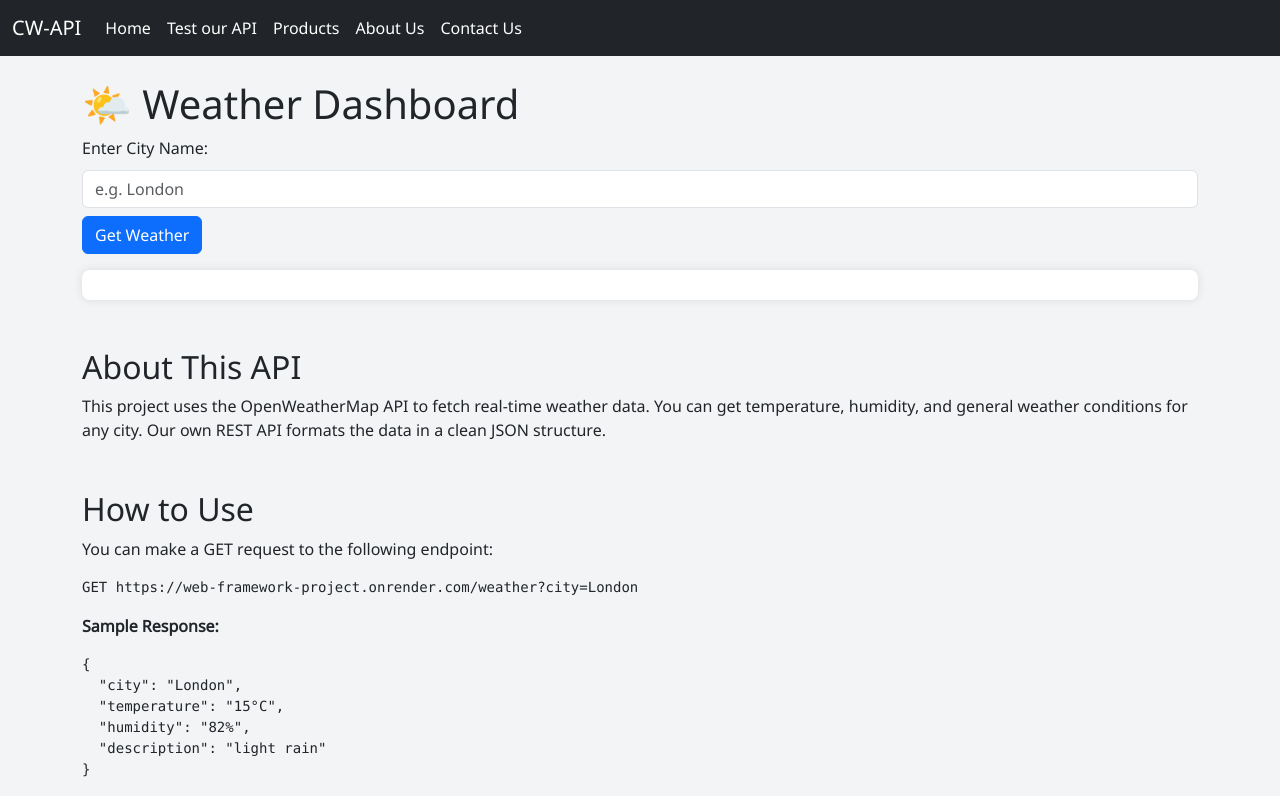
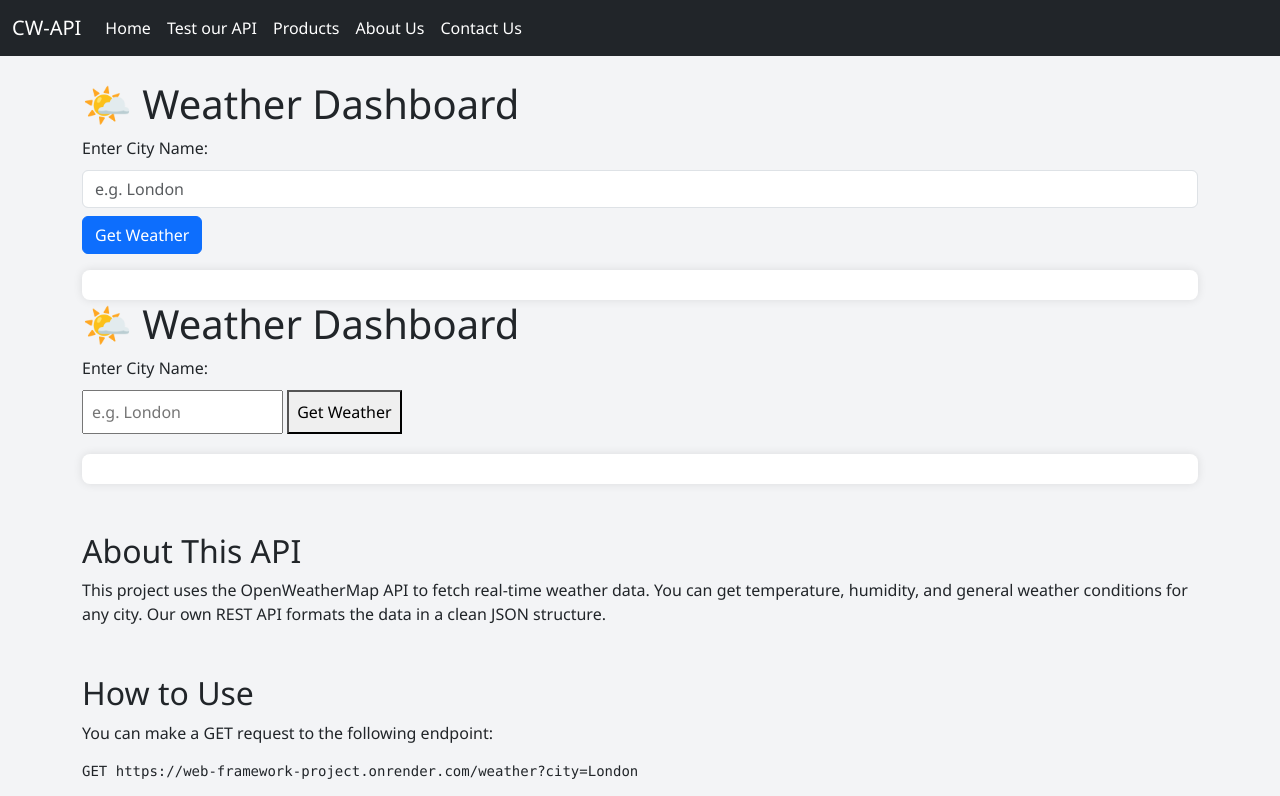
Before and after one commit to Julian23000/Web-Framework-Project, a website: page weather-dashboard-api/public/index.html in a window 1280 px wide. Shown: the top 796 px of the page. Drawn offline with nearby package versions, Linux system fonts and the light colour scheme.

Commit message:
debugging

```diff
--- a/weather-dashboard-api/public/index.html
+++ b/weather-dashboard-api/public/index.html
@@ -80,6 +80,17 @@
       <div id="output" class="result mt-3" aria-live="polite" aria-atomic="true"></div>
     </section>
 
+
+<!--  -->
+    <h1 id="test-api">🌤️ Weather Dashboard</h1>
+    <label for="city">Enter City Name:</label><br />
+    <input type="text" id="city" placeholder="e.g. London" />
+    <button onclick="getWeather()">Get Weather</button>
+
+    <div id="output" class="result"></div>
+<!--  -->
+
+
     <section class="my-5" aria-labelledby="about-api">
       <h2 id="about-api" tabindex="0">About This API</h2>
       <p tabindex="0">This project uses the OpenWeatherMap API to fetch real-time weather data. You can get temperature, humidity, and general weather conditions for any city. Our own REST API formats the data in a clean JSON structure.</p>
```
